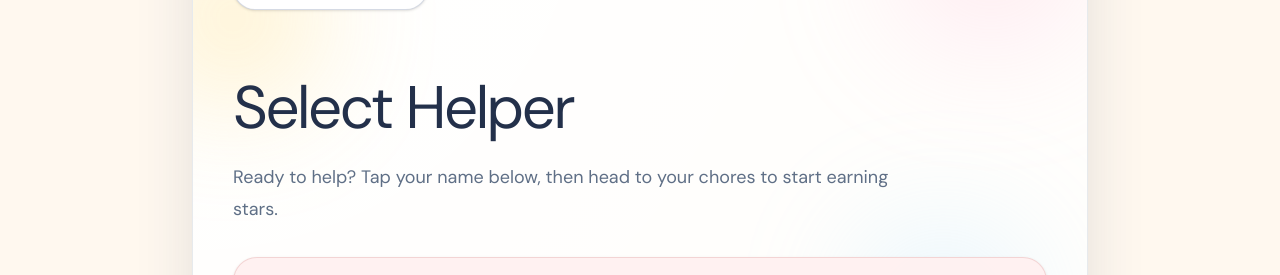
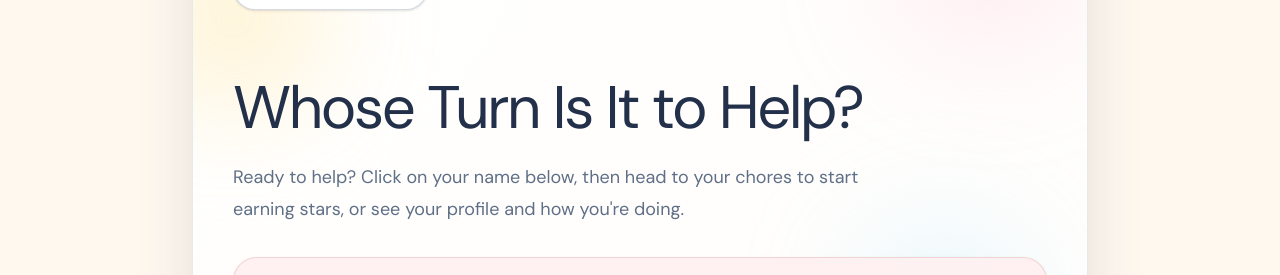
Before and after one commit to jxoranje/mighty-helpers, a Next.js app: page /kids in a window 1280 px wide. Shown: the part 238-513 px from the top of the page. Built offline with nearby package versions, Linux system fonts and the light colour scheme; no server answers.

Commit message:
Small Tweaks

```diff
--- a/app/chores/page.tsx
+++ b/app/chores/page.tsx
@@ -380,7 +380,7 @@ function ChoreForm({
       min="0"
       value={starValue}
       onChange={(event) => onStarValueChange(event.target.value)}
-      className="max-w-[80px]"
+      className="max-w-[140px]"
     />
 
     <span className="text-sm font-semibold text-[var(--star-text)]">
--- a/app/kids/page.tsx
+++ b/app/kids/page.tsx
@@ -213,12 +213,12 @@ if (loading) {
 
             <div className="pt-8 sm:pt-10">
               <h1 className="mt-5 font-[family:var(--font-display)] text-4xl leading-tight tracking-[-0.04em] text-[var(--foreground)] sm:text-6xl">
-                Select Helper
+                Whose Turn Is It to Help?
               </h1>
 
               <p className="mt-4 max-w-2xl text-base leading-8 text-[var(--muted)] sm:text-lg">
-                Ready to help? Tap your name below, then head to your chores to
-                start earning stars.
+                Ready to help? Click on your name below, then head to your chores to
+                start earning stars, or see your profile and how you're doing.
               </p>
             </div>
 
@@ -281,7 +281,7 @@ if (loading) {
                             </div>
 
                             <p className={`mt-5 text-sm leading-6 sm:text-base ${style.softText}`}>
-                              Tap to select {kid.name.split(" ")[0]}.
+                              Tap to select {kid.name.split(" ")[0]}!
                             </p>
                           </div>
                         </div>
@@ -293,7 +293,7 @@ if (loading) {
                 {selectedKid && (
                   <div className="mt-8 rounded-[1.75rem] border border-[var(--star-border)] bg-[linear-gradient(135deg,_#fff7d6_0%,_#ffe7b8_100%)] p-6 shadow-[0_14px_30px_rgba(138,90,0,0.12)]">
                     <p className="text-sm font-semibold uppercase tracking-[0.18em] text-[var(--star-text)]">
-                      Ready to go, {selectedKid.name}?
+                      Ready to help, {selectedKid.name}?
                     </p>
 
                     <div className="mt-4 flex flex-col gap-3 sm:flex-row">
@@ -301,14 +301,14 @@ if (loading) {
                         href={`/kids/${selectedKid.id}/chores`}
                         className="inline-flex min-h-12 items-center justify-center rounded-full bg-[var(--accent)] px-6 py-3 text-sm font-semibold text-white shadow-[0_12px_30px_rgba(15,118,110,0.25)] transition-transform hover:-translate-y-0.5 hover:bg-[var(--accent-hover)]"
                       >
-                        Go to the Chores page
+                        Go to the Chores Page
                       </Link>
 
                       <Link
                         href={`/kids/${selectedKid.id}`}
                         className="inline-flex min-h-12 items-center justify-center rounded-full border border-[var(--border-strong)] bg-white px-5 py-3 text-sm font-semibold text-[var(--foreground)] transition-colors hover:bg-[var(--panel-soft)]"
                       >
-                        View profile
+                        View Your Profile
                       </Link>
                     </div>
                   </div>
```
